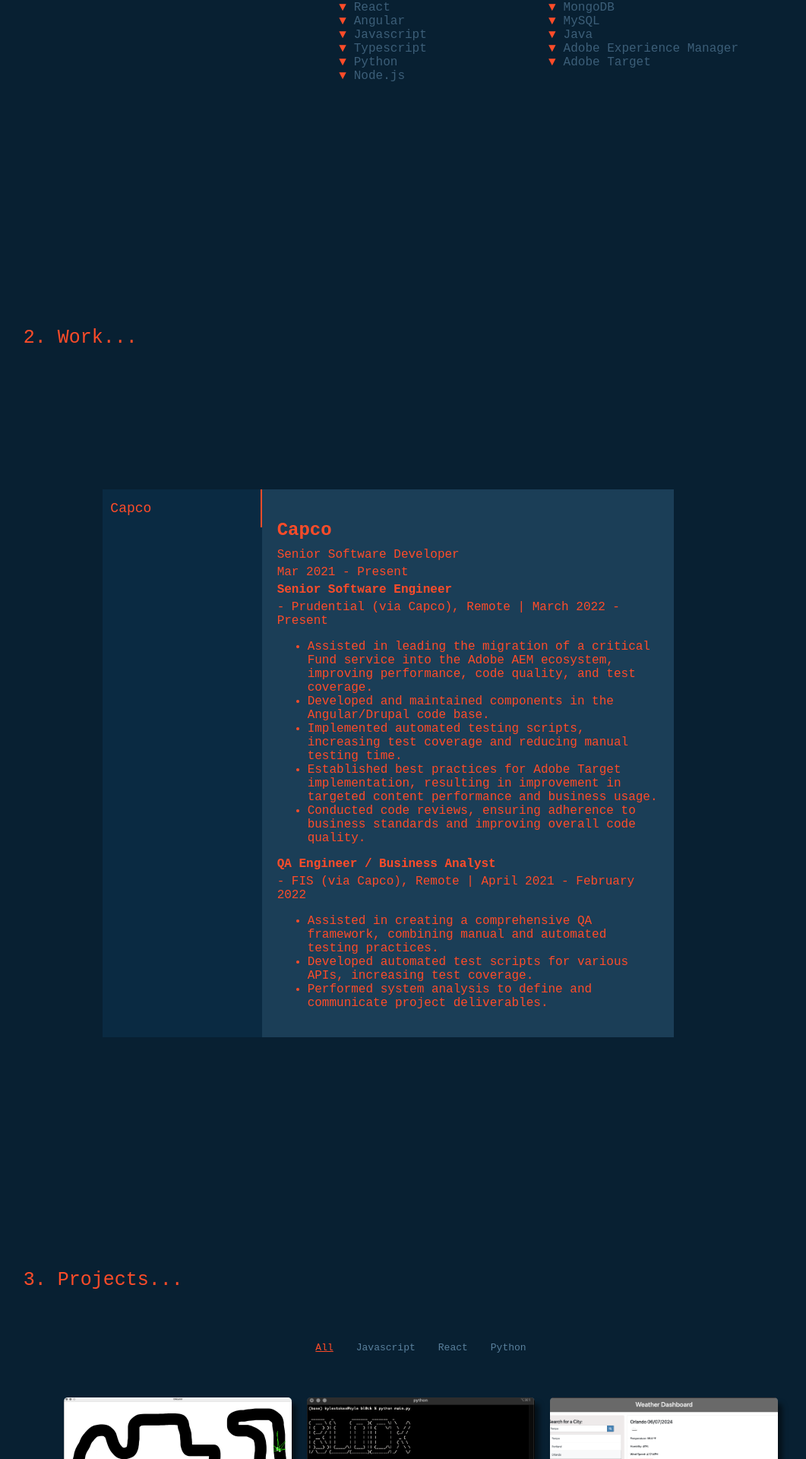
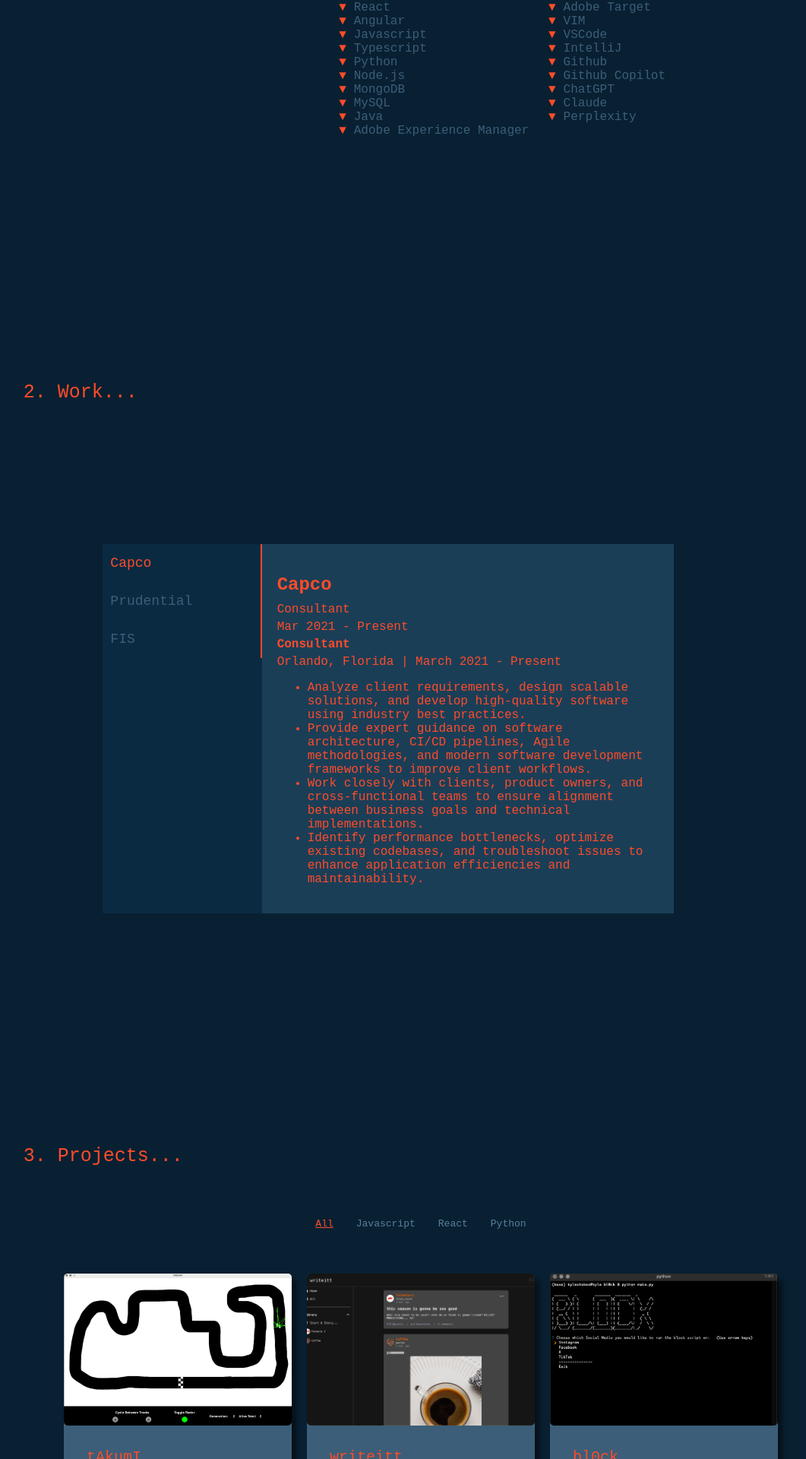
Before and after one commit to kylest0kes/folio, a React (Create React App) app: page / in a window 1280 px wide. Shown: the part 1394-3314 px from the top of the page at 76% size, without its empty margins (86-1147 px from the left). Built offline with nearby package versions, Linux system fonts and the light colour scheme.

Commit message:
Updated job stuff and skills cause now i got more skills

```diff
--- a/src/Assets/jobs/jobs.js
+++ b/src/Assets/jobs/jobs.js
@@ -4,27 +4,60 @@ const JOBS = [
     tabnum: 'tab1',
     tabcontent: 'tab1_content',
     job: "Capco",
-    role: "Senior Software Developer",
+    role: "Consultant",
     date: "Mar 2021 - Present",
     jobdesc: [
+      <p><strong>Consultant</strong></p>,
+      <p>Orlando, Florida | March 2021 - Present</p>,
+      <ul>
+        <li>Analyze client requirements, design scalable solutions, and develop high-quality software using industry best practices.</li>
+        <li>Provide expert guidance on software architecture, CI/CD pipelines, Agile methodologies, and modern software development frameworks to improve client workflows.</li>
+        <li>Work closely with clients, product owners, and cross-functional teams to ensure alignment between business goals and technical implementations.</li>
+        <li>Identify performance bottlenecks, optimize existing codebases, and troubleshoot issues to enhance application efficiencies and maintainability.</li>
+      </ul>
+    ],
+
+  },
+  {
+    id: 2,
+    tabnum: 'tab2',
+    tabcontent: 'tab2_content',
+    job: "Prudential",
+    role: "Senior Software Developer",
+    date: "Mar 2022 - Present",
+    jobdesc: [
       <p><strong>Senior Software Engineer</strong></p>,
-      <p>- Prudential (via Capco), Remote | March 2022 - Present</p>,
+      <p>(via Capco) Remote | March 2022 - Present</p>,
       <ul>
-        <li>Assisted in leading the migration of a critical Fund service into the Adobe AEM ecosystem, improving performance, code quality, and test coverage.</li>
+        <li>Assisted in leading the migration of a critical Fund service into the Adobe AEM ecosystem from a Drupal/Angular codebase, improving performance, application security, code quality, and test coverage.</li>
+        <li>Implemented a robust Data Layer framework in the migrated Fund Service, allowing for better data collection to drive future business decisions.</li>
+        <li>Conducted code reviews, ensuring adherence to business standards and improving overall code quality.</li>
+        <li>Engaged in regular cross-team sync up meetings, assisting in transparency across various work-streams and allowing for better cross-team collaboration.</li>
+        <li>Executed code deployments across Dev, QA, Stage, and Production environments, ensuring compliance with CI/CD pipelines and best practices.</li>
         <li>Developed and maintained components in the Angular/Drupal code base.</li>
-        <li>Implemented automated testing scripts, increasing test coverage and reducing manual testing time.</li>
+        <li>Implemented automated unit testing scripts, increasing test coverage and reducing manual testing time.</li>
         <li>Established best practices for Adobe Target implementation, resulting in improvement in targeted content performance and business usage.</li>
-        <li>Conducted code reviews, ensuring adherence to business standards and improving overall code quality.</li>
-      </ul>,
+        <li>Participated in Daily Stand-ups, Sprint Plannings, Sprint Refinements, Sprint Reviews, Sprint Retrospectives, and Backlog Refinements.</li>
+      </ul>
+    ]
+  },
+  {
+    id: 3,
+    tabnum: 'tab3',
+    job: 'FIS',
+    role: 'QA Engineer / Business Analyst',
+    date: 'April 2021 - February 2022',
+    jobdesc: [
       <p><strong>QA Engineer / Business Analyst</strong></p>,
-      <p>- FIS (via Capco), Remote | April 2021 - February 2022</p>,
+      <p>(via Capco) Remote | April 2021 - February 2022</p>,
       <ul>
         <li>Assisted in creating a comprehensive QA framework, combining manual and automated testing practices.</li>
-        <li>Developed automated test scripts for various APIs, increasing test coverage.</li>
+        <li>Implemented a robust testing reporting system, transforming manual and automated test result records into an easily digestible format.</li>
+        <li>Developed automated test scripts for various APIs, increasing test coverage and reudced testing time.</li>
         <li>Performed system analysis to define and communicate project deliverables.</li>
-      </ul>,
-    ],
-
+        <li>Participated in and occasionally led Daily Stand-ups.</li>
+      </ul>
+    ]
   }
 ];
 
--- a/src/Assets/projects/projects.js
+++ b/src/Assets/projects/projects.js
@@ -1,4 +1,4 @@
-import tAkumIimg from '../imgs/project-imgs/tAkumI.png';
+import tAkumImg from '../imgs/project-imgs/tAkumI.png';
 import bl0ckImg from '../imgs/project-imgs/bl0ck.png';
 import weatherImg from '../imgs/project-imgs/weather-app.png';
 import snapStreamImg from '../imgs/project-imgs/snapStream.png';
@@ -8,7 +8,7 @@ import writeittImg from '../imgs/project-imgs/writeitt.png';
 const PROJECTS = [
     {
         id: 1,
-        projectImg: tAkumIimg,
+        projectImg: tAkumImg,
         projectTitle: 'tAkumI',
         projectDesc: 'tAkumI uses the Reinforement Learning methodology NEAT (NeuroEvolution of Augmenting Topologies) to teach a neural network to drive a 2d car on different tracks.',
         language: 'Python',
@@ -16,22 +16,22 @@ const PROJECTS = [
         link: 'https://github.com/kylest0kes/tAkumI'
     },
     {
+        id: 6,
+        projectImg: writeittImg,
+        projectTitle: 'writeitt',
+        projectDesc: 'writeitt is a social media app where you can create Stories, add Stories to your Library, add Posts to Stories, connect with other users, and more. Built with MERN stack.',
+        language: 'React',
+        ghURL: 'https://github.com/kylest0kes/writeitt',
+        link: 'https://github.com/kylest0kes/writeitt'
+    },
+    {
         id: 2,
         projectImg: bl0ckImg,
         projectTitle: 'bl0ck',
-        projectDesc: 'bl0ck is a collection of Python scripts that aim to make it fast and easy to block a large list of accounts from X, Facebook, Instagram, and/or TikTok. ',
+        projectDesc: 'bl0ck is a collection of Python scripts that aim to make it fast and easy to block a large list of accounts from X, Facebook, Instagram, and/or TikTok.',
         language: 'Python',
         ghURL: 'https://github.com/kylest0kes/bl0ck',
         link: 'https://github.com/kylest0kes/bl0ck'
-    },
-    {
-        id: 3,
-        projectImg: weatherImg,
-        projectTitle: 'Weather App',
-        projectDesc: 'This is a Weather Dashboard powered by the OpenWeather API that allows you to search locations around the world and retrieve accurate weather data.',
-        language: 'Javascript',
-        ghURL: 'https://github.com/kylest0kes/weather_app',
-        link: 'https://kylest0kes.github.io/weather_app/'
     },
     {
         id: 4,
@@ -52,14 +52,14 @@ const PROJECTS = [
         link: 'https://kylest0kes.github.io/folio/'
     },
     {
-        id: 6,
-        projectImg: writeittImg,
-        projectTitle: 'writeitt',
-        projectDesc: 'writeitt is a social media app where you can create Stories, add Stories to your Library, add Posts to Stories, connect with other users, and more. Built with MongoDB, Express, React, and Node. Currently still in development, and slated for a full release in the coming months.',
-        language: 'React',
-        ghURL: 'https://github.com/kylest0kes/writeitt',
-        link: 'https://github.com/kylest0kes/writeitt'
-    }
+        id: 3,
+        projectImg: weatherImg,
+        projectTitle: 'Weather App',
+        projectDesc: 'This is a Weather Dashboard powered by the OpenWeather API that allows you to search locations around the world and retrieve accurate weather data and store the recent searches.',
+        language: 'Javascript',
+        ghURL: 'https://github.com/kylest0kes/weather_app',
+        link: 'https://kylest0kes.github.io/weather_app/'
+    },
 ];
 
 export default PROJECTS;
--- a/src/Components/AboutDesktop/AboutDesktop.js
+++ b/src/Components/AboutDesktop/AboutDesktop.js
@@ -34,6 +34,14 @@ const AboutDesktop = () => {
               <li>Java</li>
               <li>Adobe Experience Manager</li>
               <li>Adobe Target</li>
+              <li>VIM</li>
+              <li>VSCode</li>
+              <li>IntelliJ</li>
+              <li>Github</li>
+              <li>Github Copilot</li>
+              <li>ChatGPT</li>
+              <li>Claude</li>
+              <li>Perplexity</li>
             </ul>
           </span>
         </div>
--- a/src/Components/AboutResp/AboutResp.js
+++ b/src/Components/AboutResp/AboutResp.js
@@ -34,6 +34,14 @@ const AboutResp = () => {
             <li>Java</li>
             <li>Adobe Experience Manager</li>
             <li>Adobe Target</li>
+            <li>VIM</li>
+            <li>VSCode</li>
+            <li>IntelliJ</li>
+            <li>Github</li>
+            <li>Github Copilot</li>
+            <li>ChatGPT</li>
+            <li>Claude</li>
+            <li>Perplexity</li>
           </ul>
         </span>
       </div>
```
